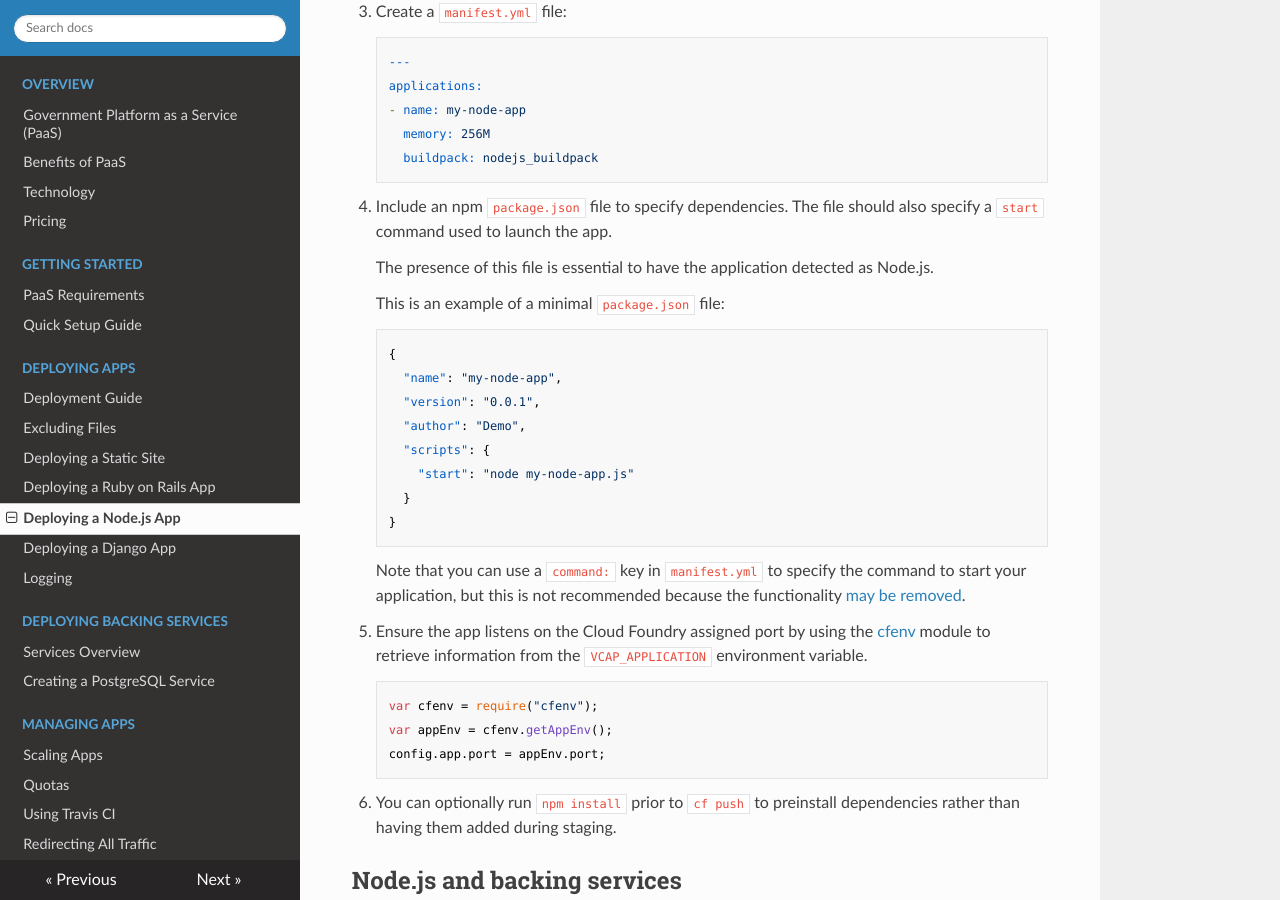
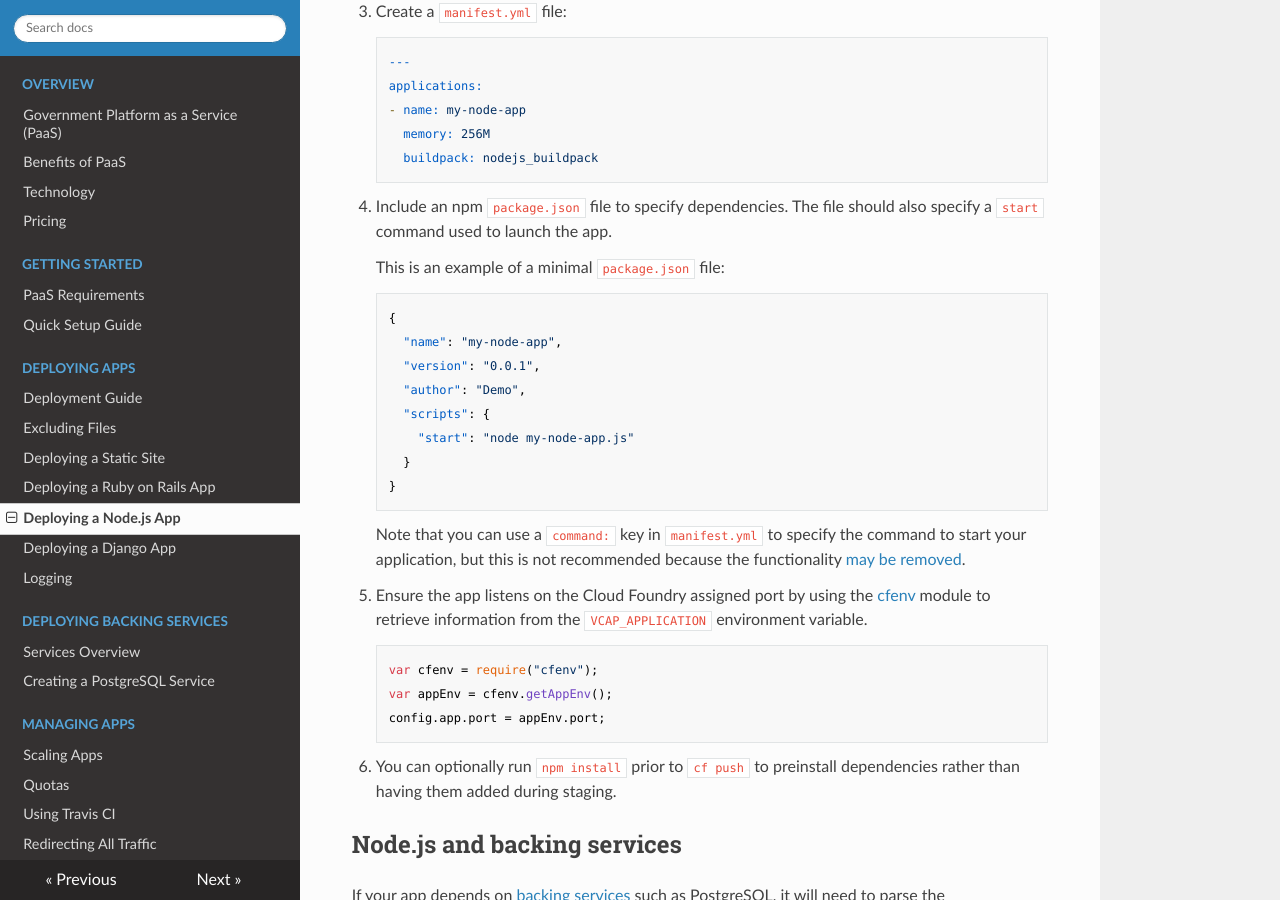
Before and after one commit to alphagov/paas-developer-docs, an MkDocs documentation site: the page built from docs/deploying_apps/deploying_node_js.md, in a window 1280 px wide and 900 px high, scrolled down 436 px. Built offline with MkDocs 1.6.1, drawn with Linux system fonts in a browser that asks for light colours; nearby versions of some CDN libraries; old or Windows-style settings are respelled for this version of MkDocs.

Commit message:
packages.json is not needed for detection
Remove a line that stated that packages.json is required for detection of the
correct buildpack.

This example specifies the buildpack in the manifest.yml, which means that
buildpack auto-detection is bypassed.

We a decision to do this in our examples, to decrease the time taken to stage
applications, as early feedback from people who used our CF was that this felt
slow. There's more detail about buildpack detection and its effect on
performance here: https://docs.cloudfoundry.org/buildpacks/detection.html

We could review the effect of buildpack detection on performance at a future
time, but for now this line makes no sense.

```diff
--- a/docs/deploying_apps/deploying_node_js.md
+++ b/docs/deploying_apps/deploying_node_js.md
@@ -18,8 +18,6 @@ These steps assume you have already carried out the setup process explained in t
           buildpack: nodejs_buildpack
 
 3. Include an npm ``package.json`` file to specify dependencies. The file should also specify a `start` command used to launch the app.
-
-    The presence of this file is essential to have the application detected as Node.js.
 
     This is an example of a minimal ``package.json`` file:
 
```
